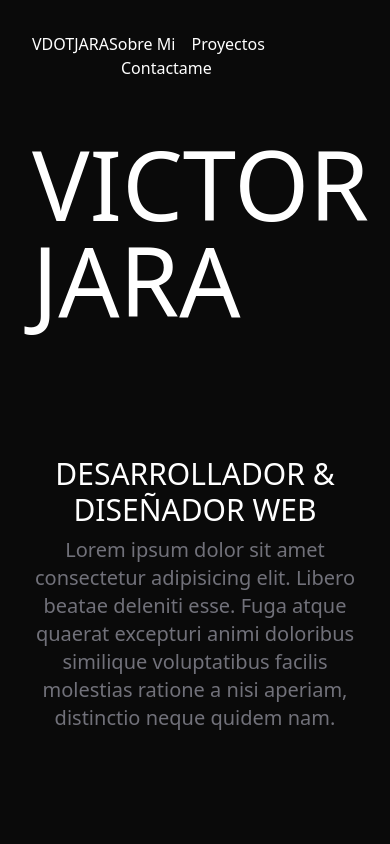
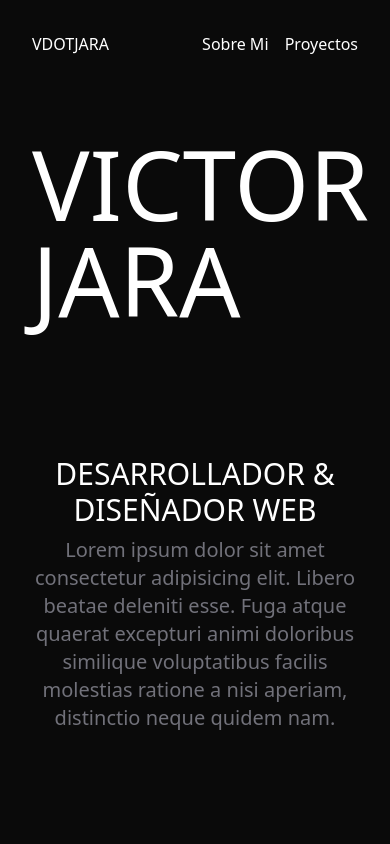
Before and after one commit to vdotjara/tailwindcss-portfolio, a website: page public/index.html in a window 390 px wide. Shown: the top 844 px of the page. Drawn offline with Linux system fonts and the light colour scheme.

Commit message:
mobile width fixed

```diff
--- a/public/index.html
+++ b/public/index.html
@@ -8,11 +8,10 @@
   </head>
   <body class="bg-neutral-950 text-white">
     <!-- Global Container -->
-    <div
-      class="container mx-auto max-w-7xl px-8 py-8"
-    >
+    <div class="container mx-auto max-w-7xl px-8 pt-8">
       <!-- Nav Section -->
-      <nav class="flex item-center justify-between">
+      <nav class="">
+        <div class="flex item-center justify-between">
           <!-- Logo / Now Just a Text -->
           <h1>VDOTJARA</h1>
           <!-- Menu -->
@@ -23,9 +22,7 @@
             <a href="#" class="hover:opacity-50 transition duration-700"
               >Proyectos</a
             >
-          <a href="#" class="hover:opacity-50 transition duration-700"
-            >Contactame</a
-          >
+          </div>
         </div>
       </nav>
 
```
Also changed, not shown: public/style.css. Lines whose indentation alone changed are shown as unchanged.
